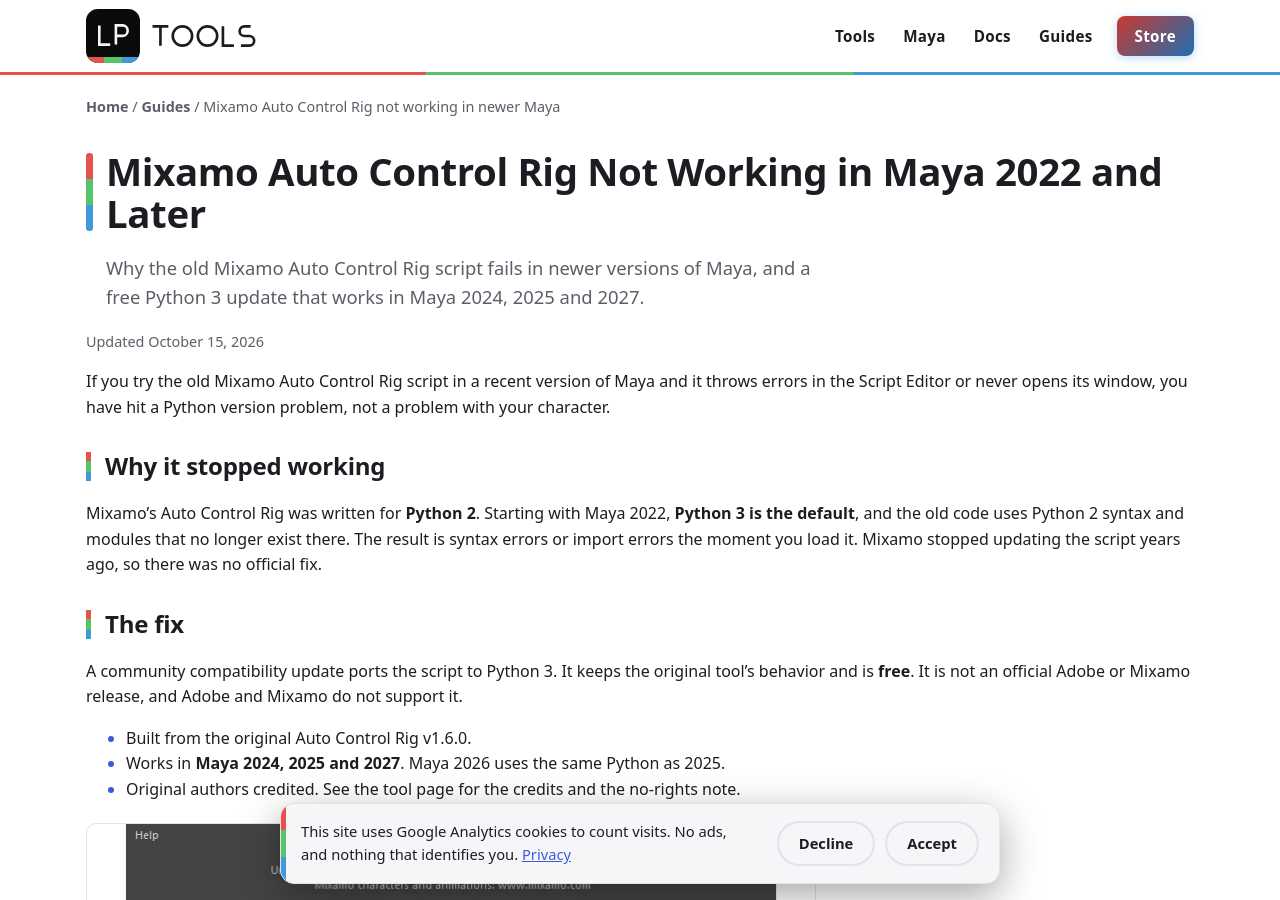
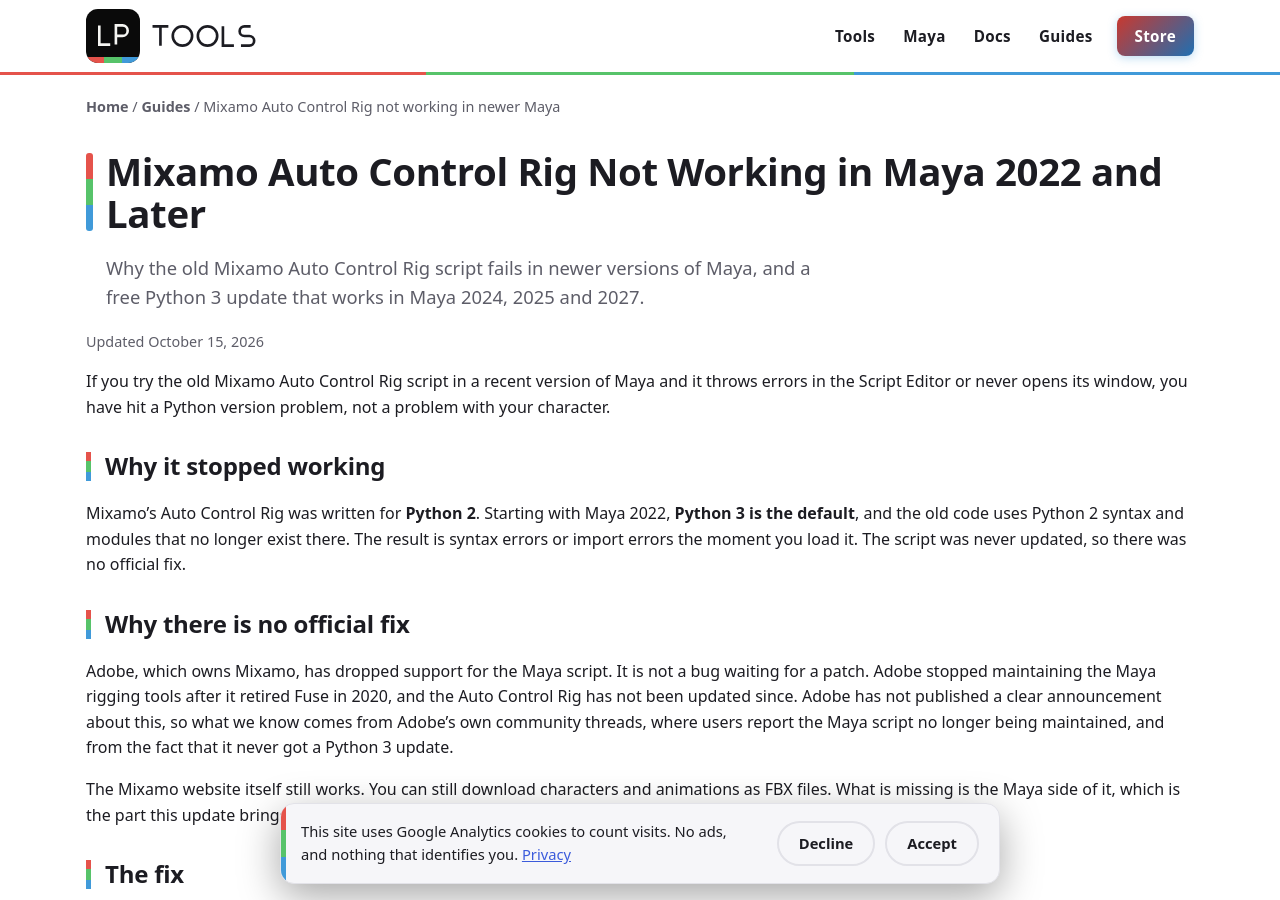
Before and after one commit to LoomAndPixel/LPTools, a Jekyll site: the page built from _guides/mixamo-auto-control-rig-not-working-in-newer-maya.md, in a window 1280 px wide and 900 px high. Built offline with Jekyll 4.4.1, drawn with Linux system fonts in a browser that asks for light colours.

Commit message:
Mixamo guide: explain Adobe no longer maintains the Maya script
Co-Authored-By: Claude Sonnet 5.5 <noreply@anthropic.com>

```diff
--- a/_guides/mixamo-auto-control-rig-not-working-in-newer-maya.md
+++ b/_guides/mixamo-auto-control-rig-not-working-in-newer-maya.md
@@ -8,6 +8,8 @@ tool: mixamo-auto-control-rig
 faq:
 - q: Why does Mixamo Auto Control Rig not work in newer Maya?
   a: "The original script was written for Python 2. Maya 2022 made Python 3 the default, so the old script stops loading with syntax and import errors."
+- q: Did Adobe drop Maya support for Mixamo?
+  a: "Adobe no longer maintains the Maya Auto Control Rig script and has not updated it for Python 3. Adobe has not made a clear public announcement, and the Mixamo website itself still works for downloading characters and animations as FBX."
 - q: Is there a Mixamo Auto Control Rig for Maya 2024, 2025 or 2027?
   a: "Yes. An unofficial Python 3 port of version 1.6.0 works in Maya 2024, 2025 and 2027. It is free and is not an official Adobe or Mixamo release."
 ---
@@ -16,7 +18,13 @@ If you try the old Mixamo Auto Control Rig script in a recent version of Maya an
 
 ## Why it stopped working
 
-Mixamo's Auto Control Rig was written for **Python 2**. Starting with Maya 2022, **Python 3 is the default**, and the old code uses Python 2 syntax and modules that no longer exist there. The result is syntax errors or import errors the moment you load it. Mixamo stopped updating the script years ago, so there was no official fix.
+Mixamo's Auto Control Rig was written for **Python 2**. Starting with Maya 2022, **Python 3 is the default**, and the old code uses Python 2 syntax and modules that no longer exist there. The result is syntax errors or import errors the moment you load it. The script was never updated, so there was no official fix.
+
+## Why there is no official fix
+
+Adobe, which owns Mixamo, has dropped support for the Maya script. It is not a bug waiting for a patch. Adobe stopped maintaining the Maya rigging tools after it retired Fuse in 2020, and the Auto Control Rig has not been updated since. Adobe has not published a clear announcement about this, so what we know comes from Adobe's own community threads, where users report the Maya script no longer being maintained, and from the fact that it never got a Python 3 update.
+
+The Mixamo website itself still works. You can still download characters and animations as FBX files. What is missing is the Maya side of it, which is the part this update brings back.
 
 ## The fix
 
```
